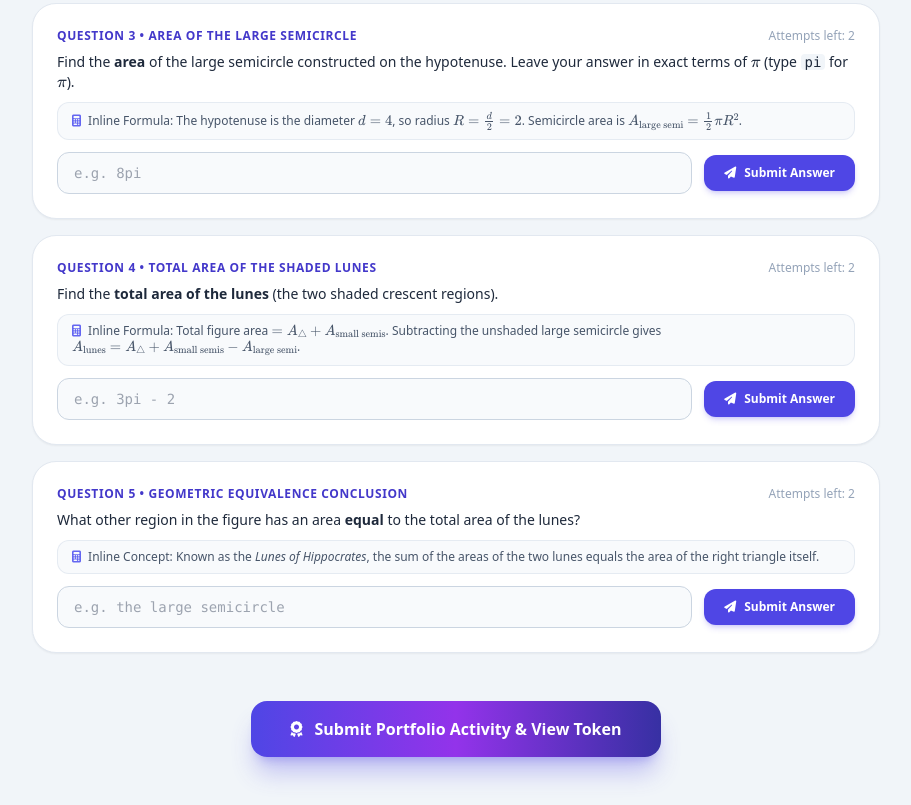
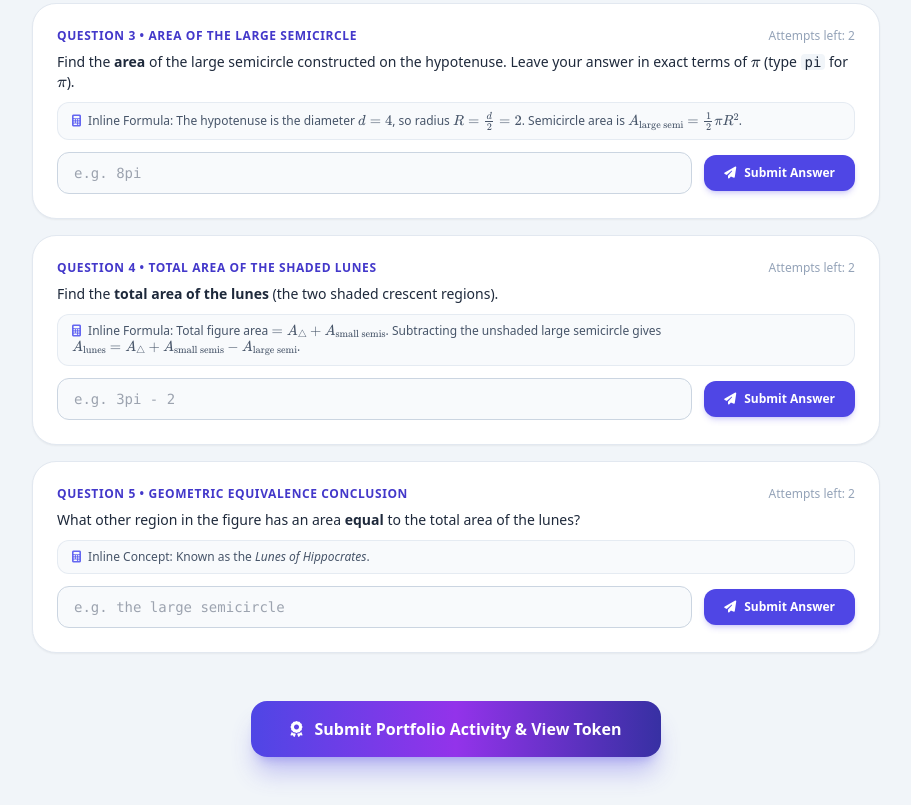
Before and after one commit to williamswick96-coder/GeometrySat, a plain HTML site: page index.html in a window 1280 px wide. Shown: the part 1400-2205 px from the top of the page, without its empty margins (184-1095 px from the left). Drawn offline with nearby package versions, Linux system fonts and the light colour scheme.

Commit message:
Refine formulaNote for geometric equivalence question
Updated formulaNote to remove reference to the sum of areas.

```diff
--- a/index.html
+++ b/index.html
@@ -271,7 +271,7 @@
                 num: 5,
                 title: 'Geometric Equivalence Conclusion',
                 prompt: 'What other region in the figure has an area <strong>equal</strong> to the total area of the lunes?',
-                formulaNote: 'Inline Concept: Known as the <em>Lunes of Hippocrates</em>, the sum of the areas of the two lunes equals the area of the right triangle itself.',
+                formulaNote: 'Inline Concept: Known as the <em>Lunes of Hippocrates</em>.',
                 placeholder: 'e.g. the large semicircle',
                 acceptedAnswers: ['triangle', 'thetriangle', '45-45-90triangle', 'the45-45-90triangle', '45-90-45triangle', 'the45-90-45triangle', 'righttriangle', 'therighttriangle', 'areaofatriangle', 'areaofthetriangle'],
                 hint: 'Hint: Compare the numerical result from Problem 4 with your answers from Problems 1, 2, and 3.',
```
